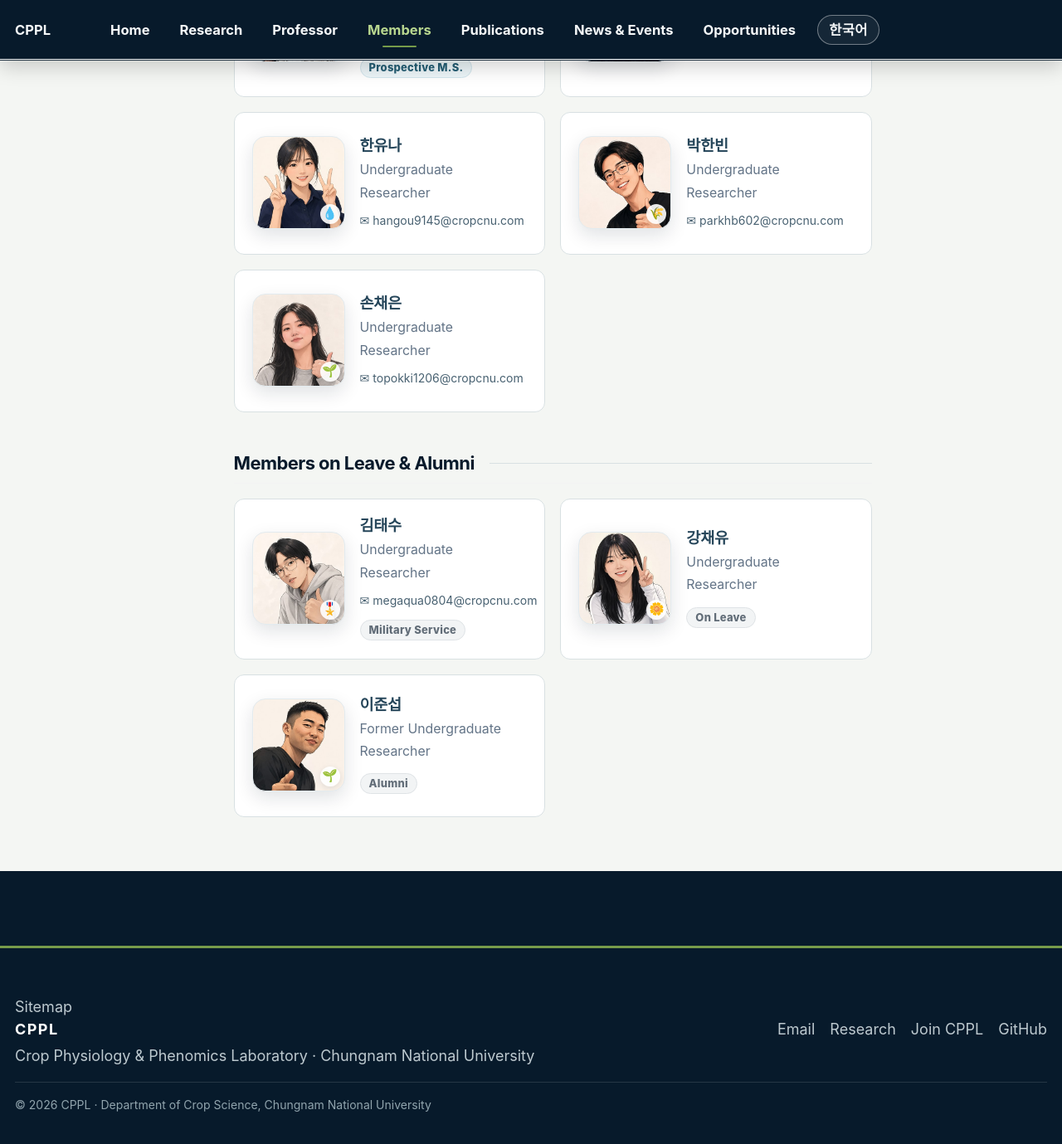
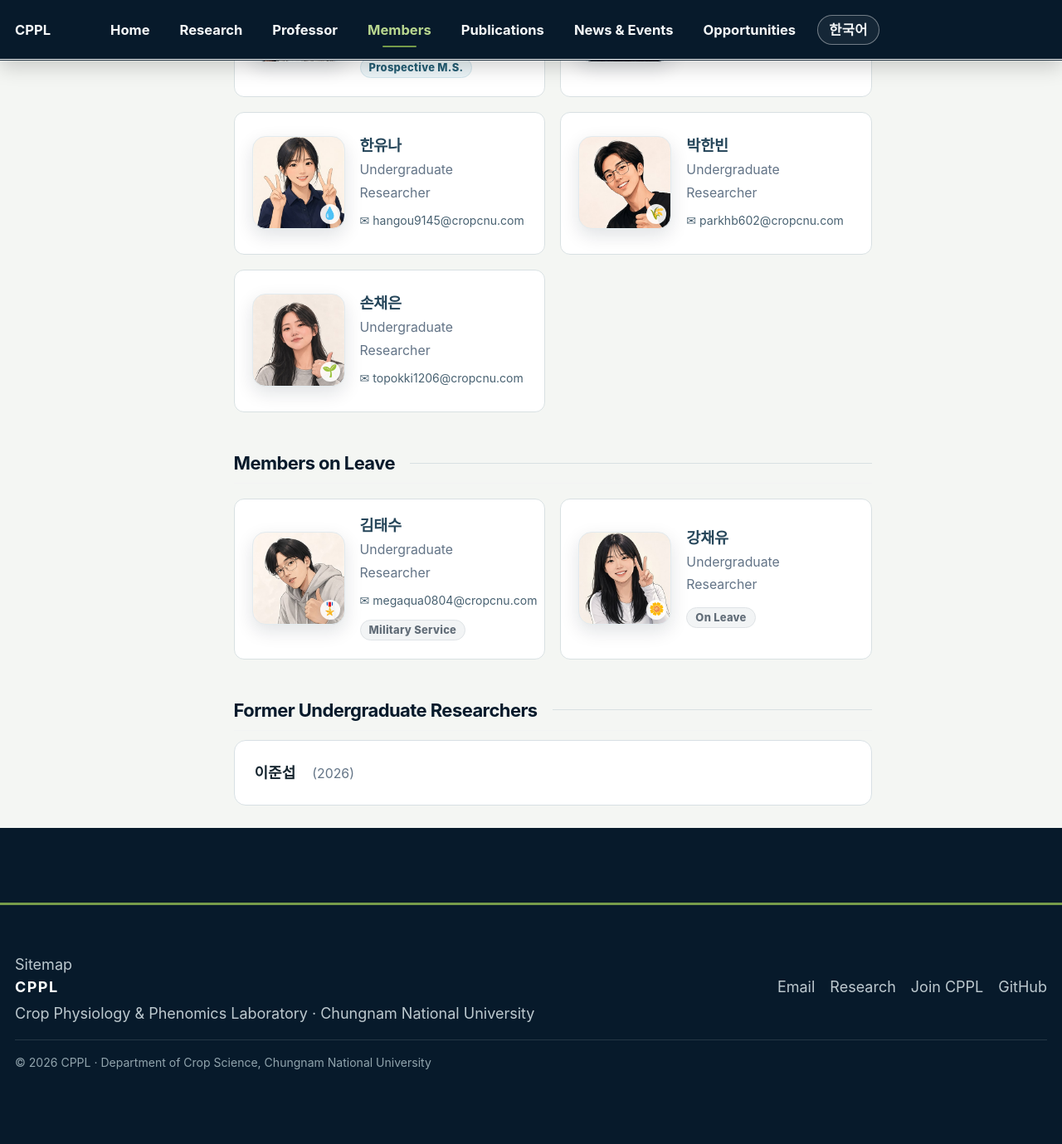
Before and after one commit to HYEONSEOKLEE-Prof/hyeonseoklee-prof.github.io, a Jekyll site: the page built from _pages/members.md, in a window 1280 px wide and 1400 px high, scrolled down 2068 px. Shown: the top 1379 px of the window at 83% size. Built offline with Jekyll 4.4.1, drawn with Linux system fonts in a browser that asks for light colours; a script bundle is joined from its source files by our own code; library files that are not in the unit come from our copies; after the commit the page ends 3417 px from its top, so only the background shows below that; some of the changed lines change nothing that is shown.

Commit message:
List 이준섭 (2026) as the sole former undergraduate researcher
* Organize former undergraduate researchers by participation year

* Keep only the confirmed former undergraduate researcher, Lee Junseop (2026)

```diff
--- a/_includes/head/custom.html
+++ b/_includes/head/custom.html
@@ -12,7 +12,7 @@
 <link rel="stylesheet" href="{{ base_path }}/assets/css/cppl-research-framework.css?v=20261021-2"/>
 <link rel="stylesheet" href="{{ base_path }}/assets/css/cppl-research-community.css?v=20261021-1"/>
 <script defer src="{{ base_path }}/assets/js/cppl-members.js"></script>
-<script defer src="{{ base_path }}/assets/js/cppl-i18n.js?v=20261021-5"></script>
+<script defer src="{{ base_path }}/assets/js/cppl-i18n.js?v=20261108-1"></script>
 
 <!-- favicon from https://commons.wikimedia.org/wiki/File:OOjs_UI_icon_academic-progressive.svg -->
 <link rel="apple-touch-icon" sizes="180x180" href="{{ base_path }}/images/apple-touch-icon-180x180.png"/>
--- a/_pages/members.md
+++ b/_pages/members.md
@@ -58,6 +58,32 @@
   }
 }
 [data-member-character]::after{content:none!important;display:none!important;}
+.cppl-former-members {
+  margin:0;
+  padding:8px 24px;
+  list-style:none;
+  border:1px solid #d8e0e4;
+  border-radius:14px;
+  background:#fff;
+}
+.page__content .cppl-former-members li {
+  display:flex;
+  flex-wrap:wrap;
+  align-items:baseline;
+  gap:4px 20px;
+  margin:0;
+  padding:16px 0;
+  line-height:1.65;
+}
+.cppl-former-members li + li { border-top:1px solid #e5eaed; }
+.cppl-former-members strong { font-weight:600; }
+.cppl-former-members .cppl-member-years { color:#647587; font-size:.88em; white-space:nowrap; }
+html[data-theme="dark"] .cppl-former-members { background:#10212c; border-color:#29404a; }
+html[data-theme="dark"] .cppl-former-members li + li { border-color:#29404a; }
+html[data-theme="dark"] .cppl-former-members .cppl-member-years { color:#a8bbc8; }
+@media (max-width:620px) {
+  .cppl-former-members { padding:6px 18px; }
+}
 </style>
 
 <div class="cppl-members-hero" style="background:linear-gradient(135deg,#071a2b,#0d2b3b)!important;color:#f7fafb!important;">
@@ -130,7 +156,7 @@
   </article>
 </div>
 
-<h2 class="cppl-member-section-title">Members on Leave &amp; Alumni</h2>
+<h2 class="cppl-member-section-title">Members on Leave</h2>
 <div class="cppl-member-grid">
   <article class="cppl-member-card cppl-member-profile-card cppl-member-muted">
     <div class="cppl-member-character cppl-webtoon cppl-webtoon-10" data-member-character="김태수" style="background-image:url('/images/members/kim-taesu.jpg')!important;background-size:cover!important;background-position:center 14%!important;background-repeat:no-repeat!important;"><svg class="cppl-avatar-ill" viewBox="0 0 120 140" aria-hidden="true"><circle cx="60" cy="70" r="54" fill="var(--avatar-bg)"/><path d="M26 118c7-23 61-23 68 0v16H26z" fill="var(--avatar-shirt)"/><circle cx="60" cy="65" r="29" fill="#f2d2bd"/><path d="M31 63c0-29 18-43 31-43 20 0 30 17 28 43-8-14-18-20-31-20-12 0-21 6-28 20z" fill="var(--avatar-hair)"/><circle cx="49" cy="66" r="3" fill="#26333d"/><circle cx="72" cy="66" r="3" fill="#26333d"/><path d="M54 79c4 4 9 4 13 0" fill="none" stroke="#b66f69" stroke-width="2.5" stroke-linecap="round"/><circle cx="42" cy="76" r="4" fill="#efb7ad" opacity=".55"/><circle cx="78" cy="76" r="4" fill="#efb7ad" opacity=".55"/></svg><span class="cppl-avatar-badge">🎖️</span></div>
@@ -142,8 +168,9 @@
     <div class="cppl-member-info"><h3>강채유</h3><p>Undergraduate Researcher</p><span class="cppl-status cppl-status-leave">On Leave</span></div>
   </article>
 
-  <article class="cppl-member-card cppl-member-profile-card cppl-member-muted">
-    <div class="cppl-member-character cppl-webtoon" data-member-character="이준섭" style="background-image:url('/images/members/lee-junseop.jpg')!important;background-size:cover!important;background-position:center 14%!important;background-repeat:no-repeat!important;"><span class="cppl-avatar-badge">🌱</span></div>
-    <div class="cppl-member-info"><h3>이준섭</h3><p>Former Undergraduate Researcher</p><span class="cppl-status cppl-status-leave">Alumni</span></div>
-  </article>
 </div>
+
+<h2 id="former-undergraduate-researchers" class="cppl-member-section-title">Former Undergraduate Researchers</h2>
+<ul class="cppl-former-members">
+  <li><strong>이준섭</strong><span class="cppl-member-years">(2026)</span></li>
+</ul>
--- a/assets/js/cppl-i18n.js
+++ b/assets/js/cppl-i18n.js
@@ -207,6 +207,8 @@
     "Part-time":"비전일제",
     "Crop Cultivation & Physiology Division · National Institute of Crop Science, RDA":"국립식량과학원 재배생리과",
     "Members on Leave & Alumni":"휴학 및 졸업 구성원",
+    "Members on Leave":"휴학·군복무 중인 구성원",
+    "Former Undergraduate Researchers":"이전 학부연구생",
     "Military Service":"군복무",
     "On Leave":"휴학",
     "Former Undergraduate Researcher":"전 학부연구생",
```
